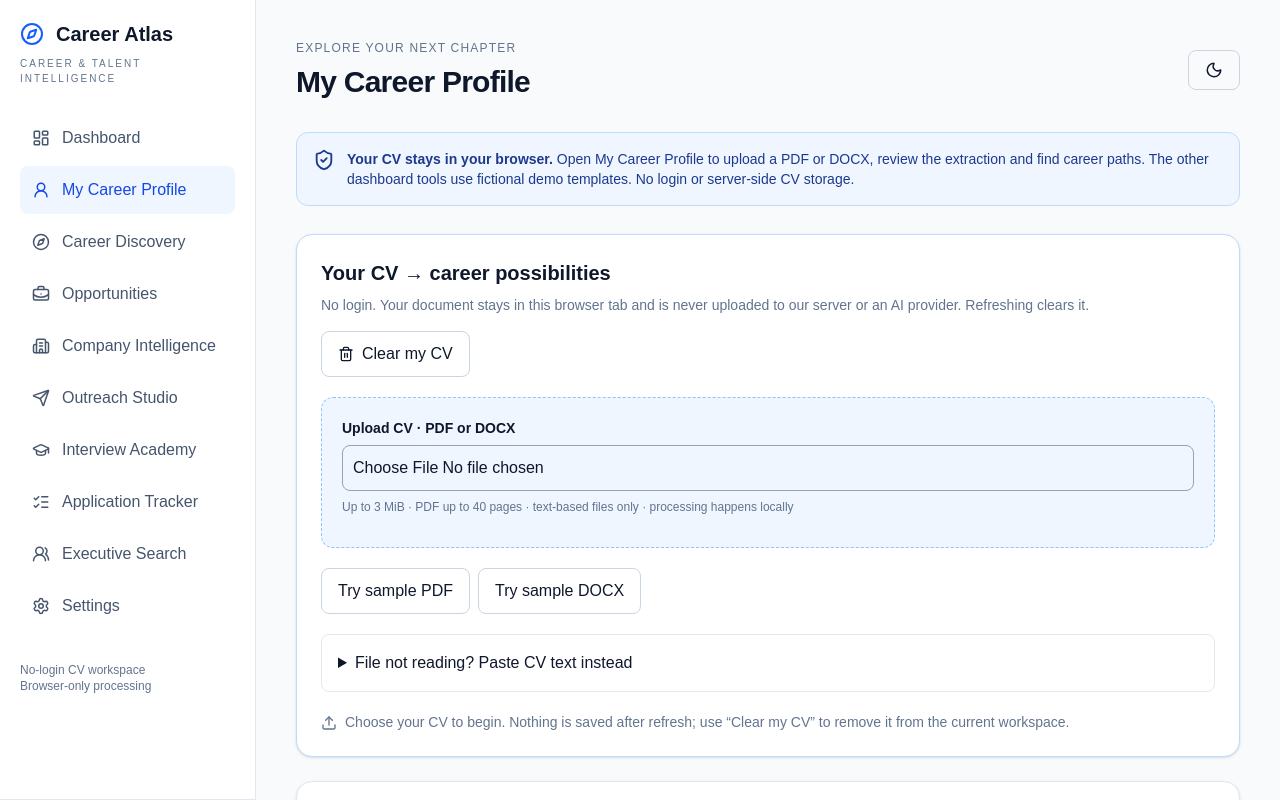
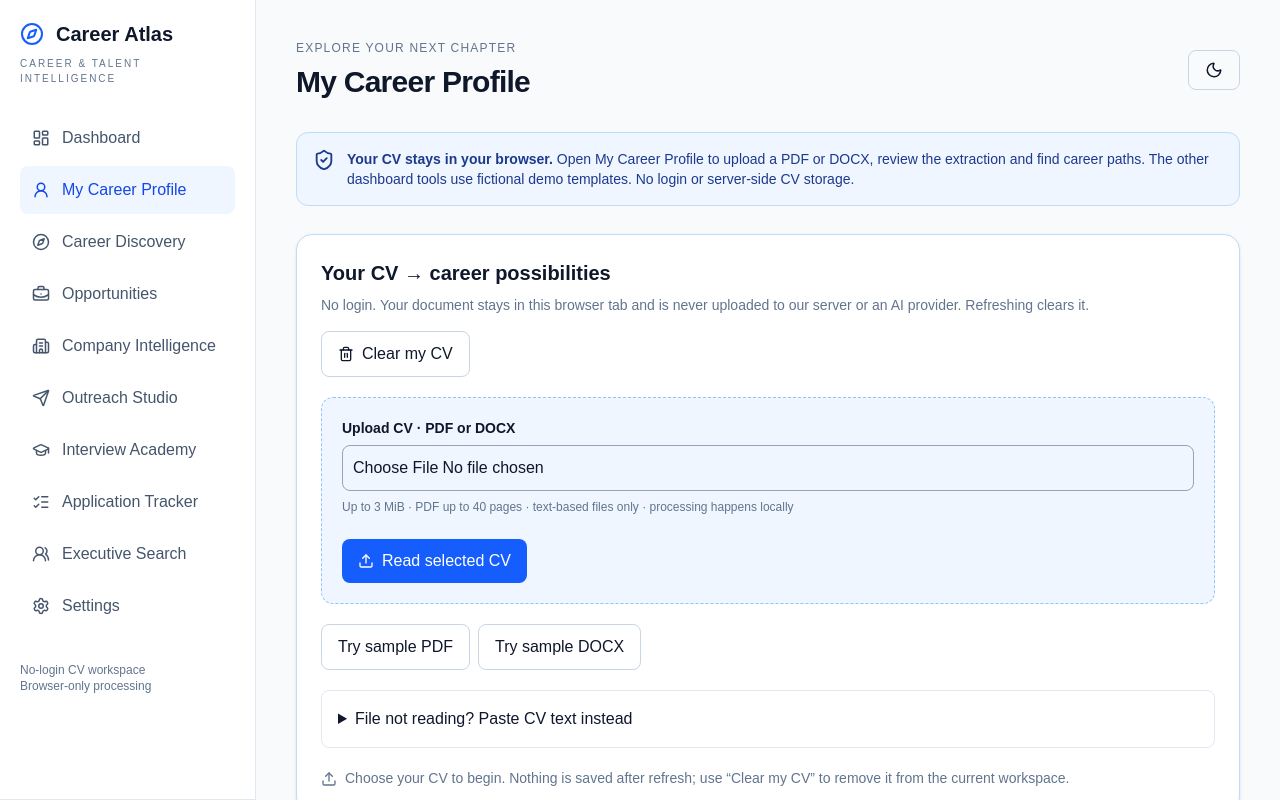
Before and after one commit to johanklee8-max/career-talent-intelligence, a Next.js app in the folder web/: page / in a window 1280 px wide. Both pictures are taken after a click on the button "My Career Profile". Shown: the top 800 px of the page. Built offline with nearby package versions, Linux system fonts and the light colour scheme.

Commit message:
Read the native selected CV explicitly and show extraction success next to picker

```diff
--- a/web/src/components/cv-workspace.tsx
+++ b/web/src/components/cv-workspace.tsx
@@ -13,6 +13,7 @@ export function CVWorkspace({onActive}:{onActive:(active:boolean)=>void}){
  function reset(){version.current++;setText('');setSkills([]);setFileName('');setMatches([]);setJobs([]);setSearched(false);setAmbitions('');setLocation('');setReviewed(false);setTarget(null);setError('');setBusy(false);setSelected(null);setPaste('');onActive(false);if(input.current)input.current.value='';}
  function upload(event:ChangeEvent<HTMLInputElement>){const file=event.currentTarget.files?.[0];if(file){setSelected(file);void processFile(file);}}
  async function processFile(file:File){
+  if(input.current&&input.current.files?.[0]!==file)input.current.value='';
   const current=++version.current;setSelected(file);setBusy(true);setError('');setMatches([]);setJobs([]);setSearched(false);setReviewed(false);setTarget(null);
   try{const extracted=await readCV(file);if(current!==version.current)return;setText(extracted);setFileName(file.name);setSkills(extractSignals(extracted).map(s=>s.skill));onActive(true);}
   catch(e){if(current===version.current)setError(e instanceof Error?e.message:'Unable to read this CV.');}
@@ -28,7 +29,7 @@ export function CVWorkspace({onActive}:{onActive:(active:boolean)=>void}){
  const results=rankJobs(jobs,skills,target,location);
  return <section aria-label="Private browser CV workspace" className="rounded-2xl border border-blue-200 bg-white p-6 shadow-sm dark:border-blue-900 dark:bg-slate-900">
   <div className="flex flex-wrap items-start justify-between gap-4"><div><h2 className="text-xl font-semibold">Your CV → career possibilities</h2><p className="mt-2 text-sm text-slate-500">No login. Your document stays in this browser tab and is never uploaded to our server or an AI provider. Refreshing clears it.</p></div><Button variant="outline" onClick={reset}><Trash2 size={16}/>Clear my CV</Button></div>
-  <div className="my-5 rounded-xl border border-dashed border-blue-300 bg-blue-50 p-5 dark:bg-blue-950"><label htmlFor="cv-file" className="!mt-0 font-semibold">Upload CV · PDF or DOCX</label><input ref={input} id="cv-file" type="file" accept=".pdf,.docx,application/pdf,application/vnd.openxmlformats-officedocument.wordprocessingml.document" onChange={upload} disabled={busy}/><p className="mt-2 text-xs text-slate-500">Up to 3 MiB · PDF up to 40 pages · text-based files only · processing happens locally</p><div aria-live="polite" className="mt-3">{selected?<p className="break-all text-sm font-medium">Selected: {selected.name}</p>:null}{busy?<p role="status">Reading your document… This can take up to 30 seconds.</p>:null}{selected&&!busy?<Button className="mt-3" onClick={()=>processFile(selected)}><Upload size={16}/>Read my CV again</Button>:null}</div></div>
+  <div className="my-5 rounded-xl border border-dashed border-blue-300 bg-blue-50 p-5 dark:bg-blue-950"><label htmlFor="cv-file" className="!mt-0 font-semibold">Upload CV · PDF or DOCX</label><input ref={input} id="cv-file" type="file" accept=".pdf,.docx,application/pdf,application/vnd.openxmlformats-officedocument.wordprocessingml.document" onChange={upload} disabled={busy}/><p className="mt-2 text-xs text-slate-500">Up to 3 MiB · PDF up to 40 pages · text-based files only · processing happens locally</p><div aria-live="polite" className="mt-3">{selected?<p className="break-all text-sm font-medium">Selected: {selected.name}</p>:null}{busy?<p role="status">Reading your document… This can take up to 30 seconds.</p>:null}<Button className="mt-3" disabled={busy} onClick={()=>{const file=input.current?.files?.[0]??selected;if(file)void processFile(file);else setError('Choose a PDF or DOCX using the file picker first.');}}><Upload size={16}/>{busy?'Reading CV…':'Read selected CV'}</Button>{text&&!busy&&!error?<p role="status" className="mt-3 text-sm text-green-700">CV extracted: {fileName}. Review the text and skills below, then choose Find career paths.</p>:null}</div></div>
   <div className="mb-5 flex flex-wrap gap-2"><Button variant="outline" disabled={busy} onClick={()=>processFile(sampleCV('pdf'))}>Try sample PDF</Button><Button variant="outline" disabled={busy} onClick={()=>processFile(sampleCV('docx'))}>Try sample DOCX</Button></div>{error?<p role="alert" className="my-4 rounded-lg bg-red-100 p-4 text-red-900">{error} Your previous extracted CV, if any, is still available below. You can retry or paste the CV text instead.</p>:null}
   <details className="mb-5 rounded-lg border border-slate-200 p-4"><summary className="cursor-pointer font-medium">File not reading? Paste CV text instead</summary><label htmlFor="cv-paste">Paste text copied from your CV (processed only in this tab)</label><textarea id="cv-paste" maxLength={100000} value={paste} onChange={e=>setPaste(e.target.value)}/><Button disabled={busy||paste.trim().length<30} onClick={()=>{version.current++;setText(paste.trim());setFileName('Pasted CV text');setSkills(extractSignals(paste).map(s=>s.skill));setReviewed(false);setMatches([]);setJobs([]);setSearched(false);setError('');onActive(true);}}>Use this CV text</Button></details>
   {text?<><p className="flex items-center gap-2 text-sm"><FileCheck size={18}/>{fileName} · extracted locally</p><label htmlFor="cv-text">Review and correct extracted experience, education, languages and qualifications</label><textarea id="cv-text" value={text} maxLength={100000} className="!min-h-64" onChange={e=>{setText(e.target.value);setReviewed(false);setMatches([]);setSearched(false);}}/><Button variant="outline" onClick={()=>{setSkills(signals.map(s=>s.skill));setReviewed(false);setMatches([]);setSearched(false);}}>Re-detect skills from corrected text</Button><p className="mt-5 text-sm font-semibold">Review skill signals</p><p className="mt-1 text-xs text-slate-500">A keyword is a signal, not proof of proficiency. Deselect mentions of skills you haven’t used; select only skills you can demonstrate. Skills outside this initial catalog remain visible in your CV but are not scored.</p><div className="my-4 flex flex-wrap gap-2">{Object.keys(skillsCatalog).map(skill=><Button key={skill} variant={skills.includes(skill)?'default':'outline'} aria-pressed={skills.includes(skill)} onClick={()=>{setSkills(s=>s.includes(skill)?s.filter(x=>x!==skill):[...s,skill]);setReviewed(false);setMatches([]);setSearched(false);}}>{skill}</Button>)}</div>
```
